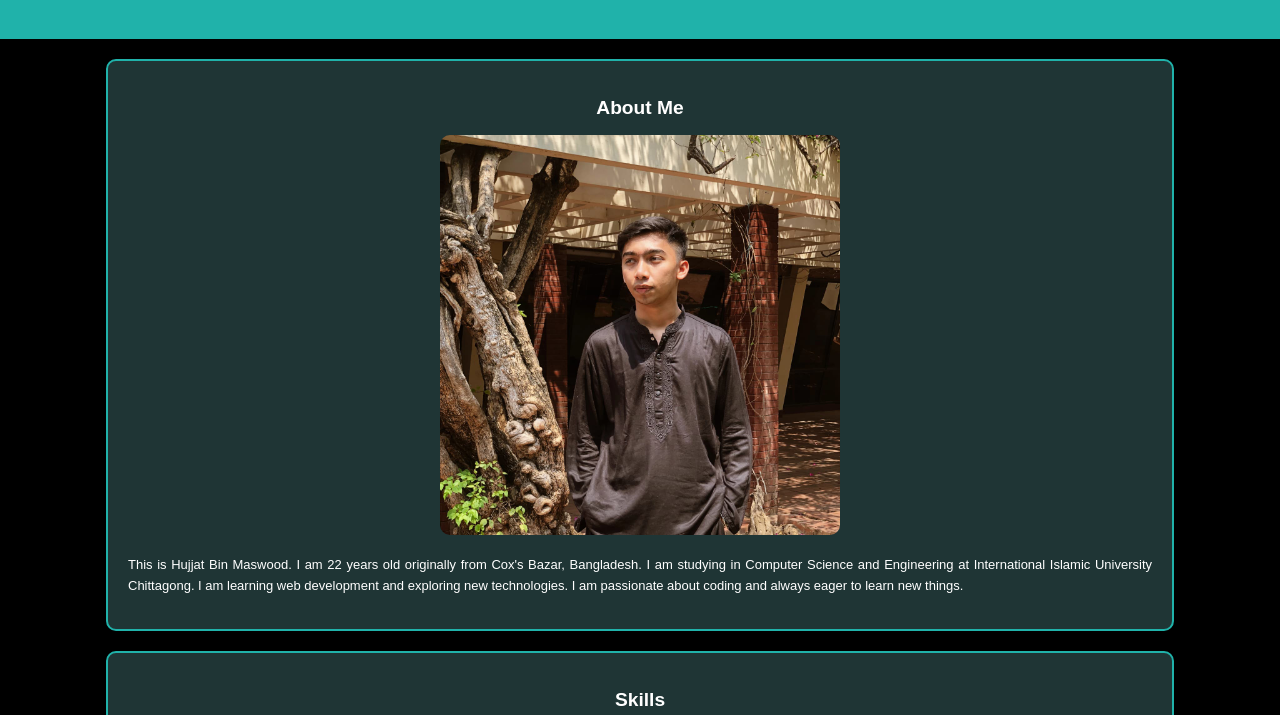
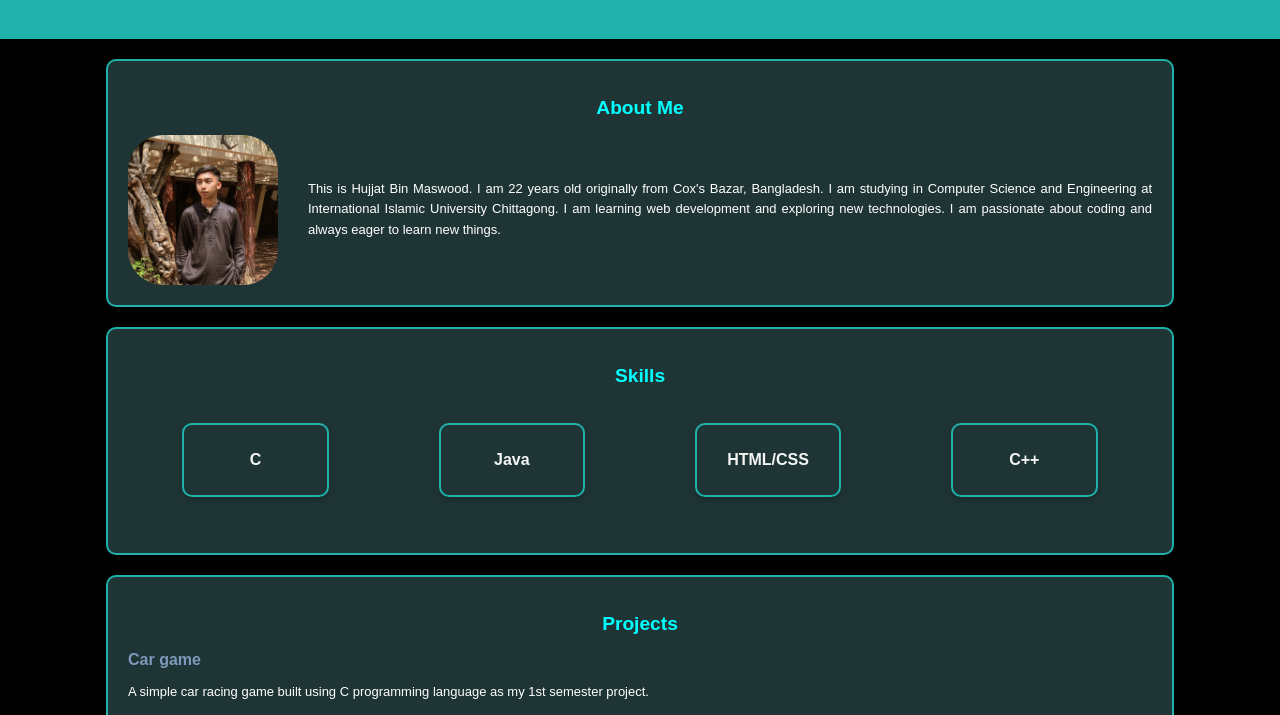
Before and after one commit to hujjat22/mini-project-1, a plain HTML site: page index.html in a window 1280 px wide. Shown: the part 81-796 px from the top of the page. Drawn offline with Linux system fonts and the light colour scheme.

Commit message:
Update About section and project styles

```diff
--- a/index.html
+++ b/index.html
@@ -30,19 +30,21 @@
 
             <section id="about" class="card">
                 <h2>About Me</h2>
+                <div class="about-content">
                  <img src="image/profile.jpg" alt="profile picture of Hujjat Bin Maswood" >
                 <p> This is Hujjat Bin Maswood. I am 22 years old originally from Cox's Bazar, Bangladesh. I am studying in Computer Science and Engineering at International Islamic University Chittagong. I am learning web development and exploring new technologies. I am passionate about coding and always eager to learn new things.
                 </p>
+                </div>
 
             </section>
 
              <section id="skills" class="card">
                 <h2>Skills</h2>
                  <ul>
-                    <li>C</li>
-                    <li>Java</li>
-                    <li>HTML/CSS</li>
-                    <li>C++</li>
+                    <li class="card">C</li>
+                    <li class="card">Java</li>
+                    <li class="card">HTML/CSS</li>
+                    <li class="card">C++</li>
 
                  </ul>
 
--- a/style.css
+++ b/style.css
@@ -31,7 +31,7 @@ a {
 }
 
 a:hover {
-    color: rgb(132, 67, 20);
+    color: rgb(41, 23, 10);
     text-decoration: underline;
 }
 .card {
@@ -44,21 +44,36 @@ a:hover {
     border: 2px solid lightseagreen;
 }
 h2{
+    color:aqua;
     text-align:center;
     font-size:larger;
     font-weight:bold;
 }
-img {
-
-    width:400px;
-    height:auto;
-    border-radius: 10px;
-    display: block;
-    margin:auto;
-    object-fit:cover;
-    margin-bottom:20px;
+.about-content {
+    display: flex;
+    flex-direction: row;
+    align-items: center;
+    gap: 30px;
 
 }
+.about-content img {
+
+    width:150px;
+    height: 150px;
+    border-radius: 35px;
+    object-fit:cover;
+    margin-bottom:0px;
+
+}
+.about-content p {
+    flex: 1;
+    margin: 0;
+    text-align: justify;
+    line-height: 1.6;
+    font-weight: normal;
+    font-size: small;
+}
+
 p {
     text-align: justify;
     line-height:1.6;
@@ -66,8 +81,9 @@ p {
     font-size:small;
 }
 h3 {
+    color:rgb(127, 153, 187);
     font-size: medium;
-    font-weight: bold;
+    font-weight: bolder;
     margin-bottom: 10px;
 }
 form {
@@ -109,7 +125,6 @@ button:hover {
 }
 .email a {
     color: aqua;
-    text-decoration: underline;
 
 }
 .email a:hover {
@@ -145,3 +160,22 @@ footer {
         height: auto;
     }
 }
+.card ul {
+    display: flex;
+    flex-direction: row;
+    justify-content: center;
+    gap: 1px;
+    padding: 0;
+}
+.card li {
+
+    width: 10%;
+    height: 30px;
+    background-color: rgb(31, 53, 53);
+    border: 2px solid lightseagreen;
+    color: whitesmoke;
+    display: flex;
+    align-items: center;
+    justify-content: center;
+
+}
```
